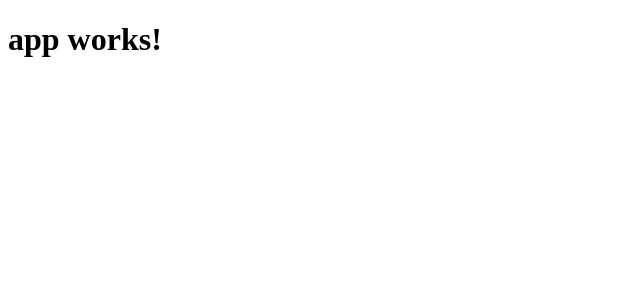
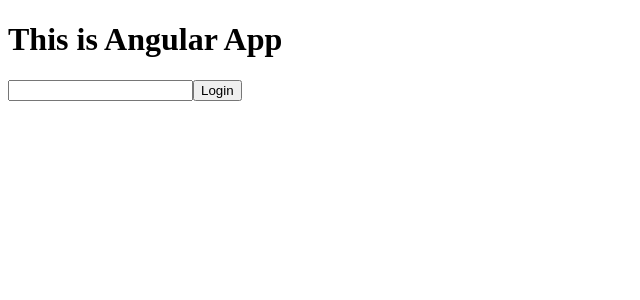
Before and after one commit to TooBag/FIRST-Angular-App, an Angular app in the folder AnguarApp/: page / in a window 1280 px wide. Shown: the top 300 px of the page, without its empty margins (0-640 px from the left). Built offline with nearby package versions, Linux system fonts and the light colour scheme.

Commit message:
layout
login form first view

```diff
--- a/AnguarApp/src/app/app.component.html
+++ b/AnguarApp/src/app/app.component.html
@@ -1,3 +1,4 @@
 <h1>
   {{title}}
 </h1>
+<app-login></app-login>
--- a/AnguarApp/src/app/app.component.ts
+++ b/AnguarApp/src/app/app.component.ts
@@ -6,5 +6,5 @@
   styleUrls: ['./app.component.css']
 })
 export class AppComponent {
-  title = 'app works!';
+  title = 'This is Angular App';
 }
--- a/AnguarApp/src/app/app.module.ts
+++ b/AnguarApp/src/app/app.module.ts
@@ -4,10 +4,12 @@
 import { HttpModule } from '@angular/http';
 
 import { AppComponent } from './app.component';
+import { LoginComponent } from './form/login/login.component';
 
 @NgModule({
   declarations: [
-    AppComponent
+    AppComponent,
+    LoginComponent
   ],
   imports: [
     BrowserModule,
--- /dev/null
+++ b/AnguarApp/src/app/form/login/login.component.html
@@ -0,0 +1,4 @@
+<div>
+    <input type="text">
+    <button>Login</button>
+</div>
--- /dev/null
+++ b/AnguarApp/src/app/form/login/login.component.ts
@@ -0,0 +1,15 @@
+import { Component, OnInit } from '@angular/core';
+
+@Component({
+  selector: 'app-login',
+  templateUrl: './login.component.html',
+  styleUrls: ['./login.component.css']
+})
+export class LoginComponent implements OnInit {
+
+  constructor() { }
+
+  ngOnInit() {
+  }
+
+}
--- a/AnguarApp/src/index.html
+++ b/AnguarApp/src/index.html
@@ -2,7 +2,7 @@
 <html lang="en">
 <head>
   <meta charset="utf-8">
-  <title>AnguarApp</title>
+  <title>Anguar App</title>
   <base href="/">
 
   <meta name="viewport" content="width=device-width, initial-scale=1">
```
Also changed, not shown: AnguarApp/src/app/form/login/login.component.css (added), 1 other file (tests, documents, lock files or other folders).
